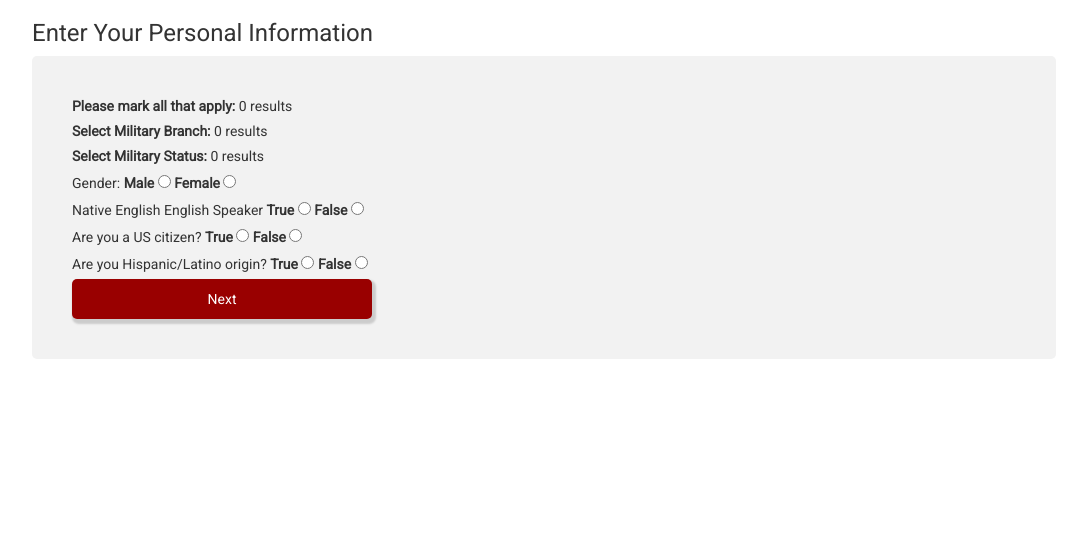
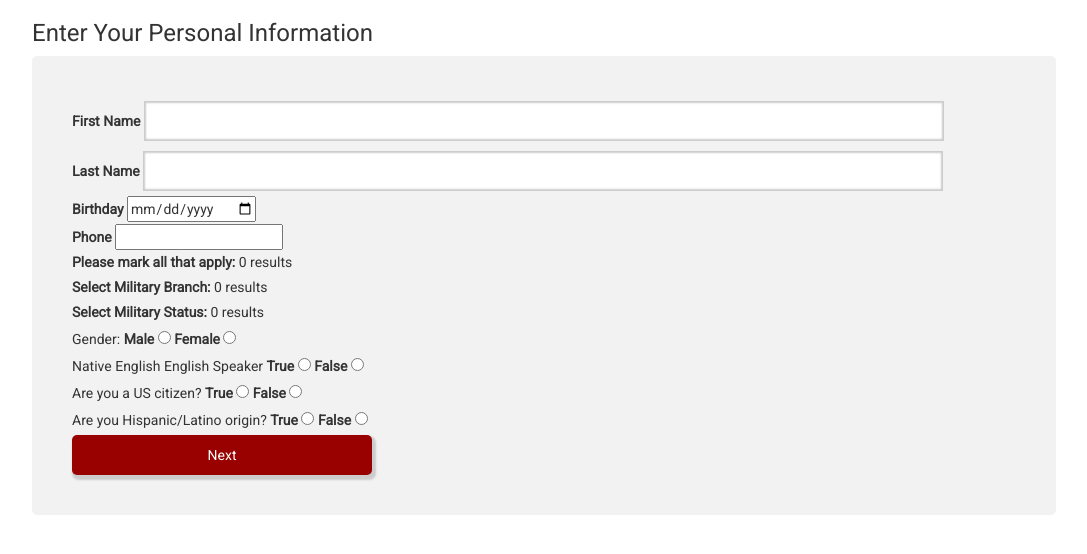
Before and after one commit to chelseasanc/cspc5021project, a PHP site: page /personalinfo.php in a window 1280 px wide. Shown: the top 554 px of the page, without its empty margins (96-1183 px from the left). Run offline with PHP 8.4, Linux system fonts and the light colour scheme; data that the repository does not hold is empty.

Commit message:
Add fields I forgot before

```diff
--- a/personalinfo.php
+++ b/personalinfo.php
@@ -21,6 +21,18 @@
     <body>
       <h3>Enter Your Personal Information</h3>
       <form method="POST" action="appinfo.php">
+        <label for='irst-name'>First Name</label>
+        <input type="text" name="first-name"/>
+        <br />
+        <label for='last-name'>Last Name</label>
+        <input type="text" name="last-name"/>
+        <br />
+        <label for='birthday'>Birthday</label>
+        <input type="date" name="birthday"/>
+        <br />
+        <label for='phone'>Phone</label>
+        <input type="phone" name="phone"/>
+        <br />
         <label for='race'>Please mark all that apply: </label>
         <?php include 'race_info.php'; ?>
         <br />
```
